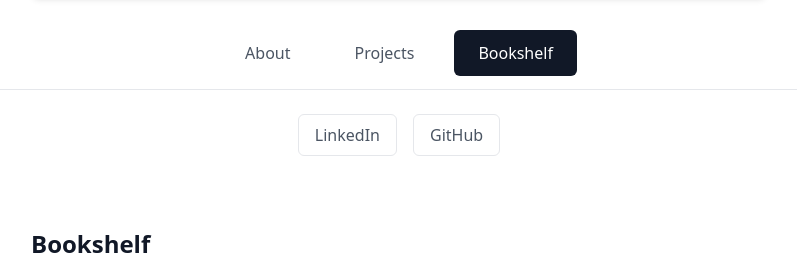
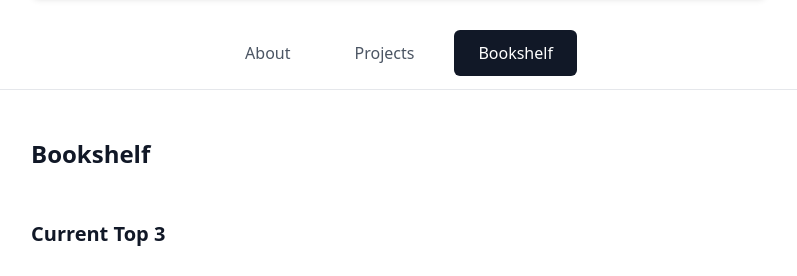
Before and after one commit to olehsekirkin/portfolio, an Astro site: page /bookshelf in a window 1280 px wide. Shown: the part 227-503 px from the top of the page, without its empty margins (241-1038 px from the left). Built offline with nearby package versions, Linux system fonts and the light colour scheme; Astro itself is replaced by a stand-in of ours.

Commit message:
Update Layout.astrorollback

```diff
--- a/src/layouts/Layout.astro
+++ b/src/layouts/Layout.astro
@@ -38,11 +38,10 @@ const currentPath = pathname.slice(1);
     <meta name="generator" content={Astro.generator} />
     <title>{title}</title>
   </head>
-  <body class="bg-white text-gray-900 font-inter">
+  <body class="bg-white text-gray-900">
     <div class="h-[220px]"></div>
     <Header {...headerInfo} />
 
-    <!-- Navigation -->
     <nav class="sticky top-[200px] bg-white/80 backdrop-blur-sm py-6 z-40 border-b">
       <div class="max-w-3xl mx-auto px-4">
         <ul class="flex justify-center space-x-4">
@@ -52,10 +51,8 @@ const currentPath = pathname.slice(1);
               <li>
                 <a
                   href={`/${path}`}
-                  class={`px-6 py-3 rounded-md transition-all duration-200 ease-in-out transform ${
-                    isActive
-                      ? "bg-gray-900 text-white"
-                      : "text-gray-600 hover:text-gray-900 hover:bg-gray-100 hover:scale-[1.03] hover:shadow-sm"
+                  class={`px-6 py-3 rounded-md transition-colors ${
+                    isActive ? "bg-gray-900 text-white" : "text-gray-600 hover:bg-gray-100"
                   }`}
                 >
                   {label}
@@ -67,20 +64,6 @@ const currentPath = pathname.slice(1);
       </div>
     </nav>
 
-    <!-- Social Buttons -->
-    <div class="max-w-3xl mx-auto px-4 py-6 flex justify-center space-x-4">
-      {headerInfo.socials.map(({ label, url }) => (
-        <a
-          href={url}
-          target="_blank"
-          rel="noopener noreferrer"
-          class="inline-block px-4 py-2 border border-gray-200 rounded-md text-gray-600 hover:text-gray-900 hover:border-gray-400 hover:bg-gray-50 hover:shadow-sm transition-all duration-200 ease-in-out transform hover:scale-[1.03]"
-        >
-          {label}
-        </a>
-      ))}
-    </div>
-
     <main class="max-w-3xl mx-auto px-4 py-12">
       <slot />
     </main>
```
